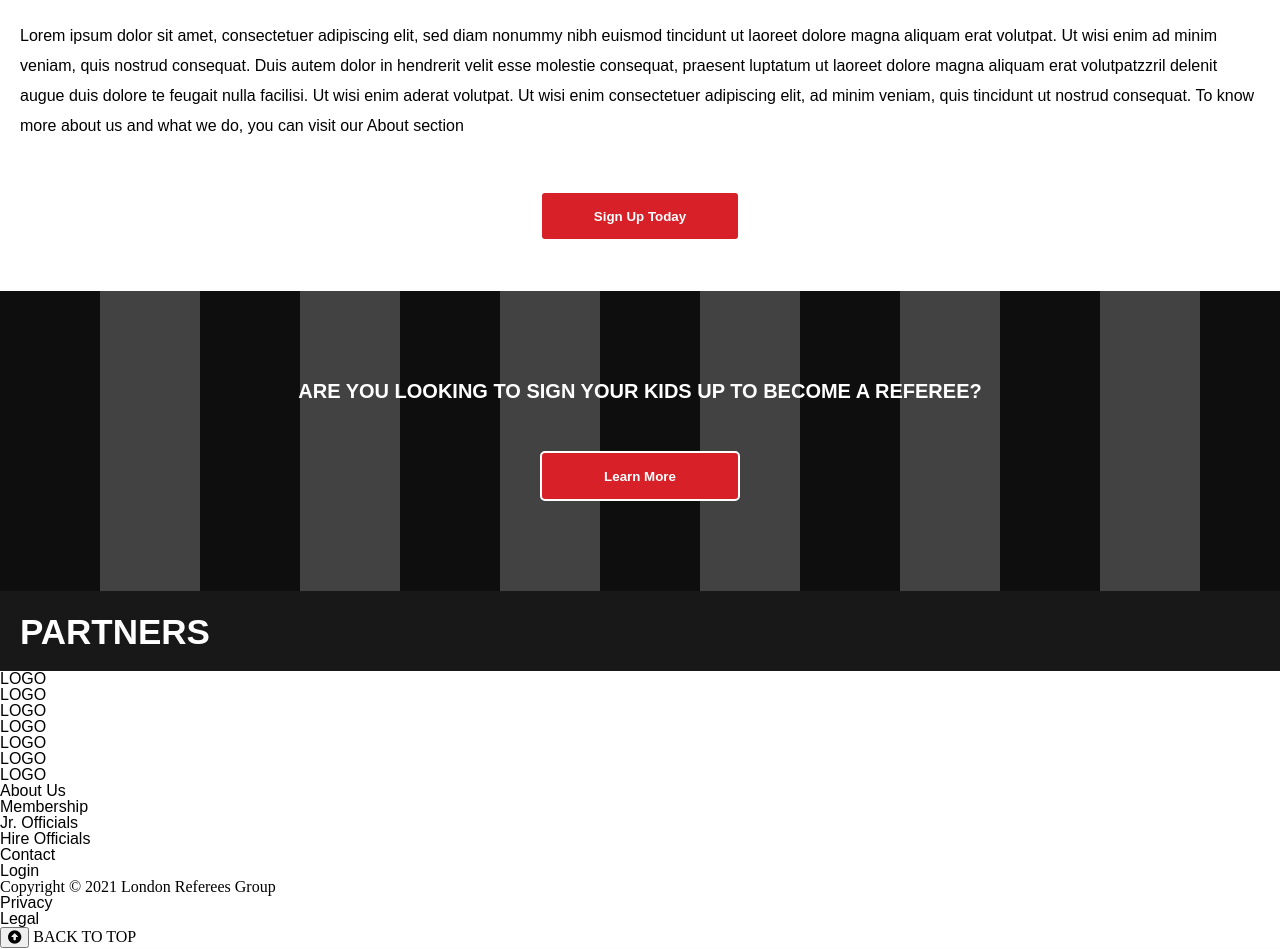
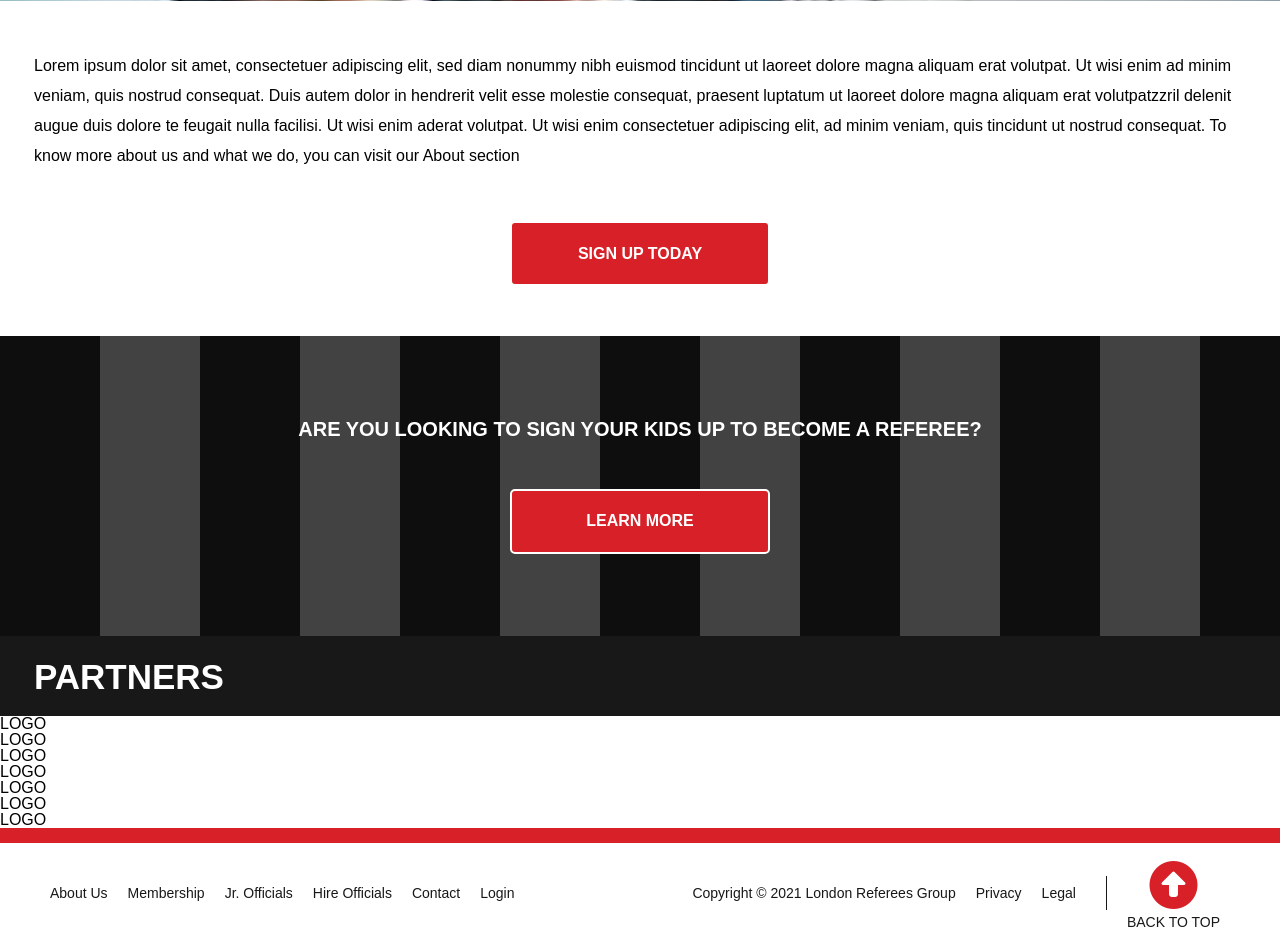
Before and after one commit to selenaelisewells/LRG_site_build, a PHP site: page /index.php in a window 1280 px wide. Shown: the part 3712-4661 px from the top of the page. Run offline with PHP 8.4, Linux system fonts and the light colour scheme; some libraries are stand-ins or nearby versions.

Commit message:
hero responsive styles complete

```diff
--- a/sass/modules/_button.scss
+++ b/sass/modules/_button.scss
@@ -1,11 +1,13 @@
 .button {
     background-color: $main-red;
     color: white;
-    text-transform: capitalize;
+    text-transform: uppercase;
     border: 2px solid $main-white;
     padding: 15px;
     border-radius: 5px;
     font-weight: bold;
-    width: 200px;
-    height: 50px;
+    width: 260px;
+    height: 65px;
+    font-size: 1rem;
+    cursor: pointer;
 }
--- a/sass/modules/_footer.scss
+++ b/sass/modules/_footer.scss
@@ -1,49 +1,51 @@
-// .footerWrap {
-//     font-family: $main-font;
-//     font-size: 14px;
-//     justify-content: center;
-//     width: 100%;
-//     display: flex;
-//     background-color: $main-white;
-//     color: $main-black;
-//     height: 100px;
-//     border-top: 15px solid $main-red;
-//     li:hover {
-//         color: $main-red;
-//     }
-//     .footerContainer {
-//         width: 100%;
-//         max-width: $max-page-width;
-//         display: flex;
-//         align-items: center;
-//         justify-content: space-between;
-//         .footerNav,
-//         .legalNav {
-//             display: flex;
-//             li {
-//                 padding: 10px;
-//             }
-//         }
-//         .backToTop {
-//             display: flex;
-//             flex-direction: column;
-//             padding: 20px;
-//             .toTopBtn {
-//                 color: $main-red;
-//                 background: none;
-//                 border: none;
-//                 font-size: 3rem;
-//                 cursor: pointer;
-//                 //padding-left: 40px;
-//                 //margin-top: -80px;
-//             }
-//         }
-//         .legalNavWrap {
-//             margin-left: auto;
-//             .legalNav {
-//                 border-right: 1px solid $main-black;
-//                 padding-right: 20px;
-//             }
-//         }
-//     }
-// }
+@media(min-width: 800px) {
+    .footerWrap {
+        font-family: $main-font;
+        font-size: 14px;
+        justify-content: center;
+        width: 100%;
+        display: flex;
+        background-color: $main-white;
+        color: $main-black;
+        height: 100px;
+        border-top: 15px solid $main-red;
+        li:hover {
+            color: $main-red;
+        }
+        .footerContainer {
+            width: 100%;
+            max-width: $max-page-width-lg;
+            display: flex;
+            align-items: center;
+            justify-content: space-between;
+            .footerNav,
+            .legalNav {
+                display: flex;
+                li {
+                    padding: 10px;
+                }
+            }
+            .backToTop {
+                display: flex;
+                flex-direction: column;
+                padding: 20px;
+                .toTopBtn {
+                    color: $main-red;
+                    background: none;
+                    border: none;
+                    font-size: 3rem;
+                    cursor: pointer;
+                    //padding-left: 40px;
+                    //margin-top: -80px;
+                }
+            }
+            .legalNavWrap {
+                margin-left: auto;
+                .legalNav {
+                    border-right: 1px solid $main-black;
+                    padding-right: 20px;
+                }
+            }
+        }
+    }
+}
--- a/sass/modules/_hero.scss
+++ b/sass/modules/_hero.scss
@@ -10,9 +10,17 @@
         flex-direction: column;
         justify-content: center;
         align-items: center;
+        box-sizing: border-box;
         .heroTextWrap {
-            @include global-margin;
+            box-sizing: border-box;
+            width: 100%;
+            margin: 0 34px;
             max-width: $max-page-width-lg;
+            width: 100%;
+            padding: 20px;
+            // @media(min-width: 770px) {
+            //     //align-self: flex-start;
+            // }
             .heroTitle {
                 font-size: $hero-title;
                 color: $main-white;
--- a/sass/modules/_mixins.scss
+++ b/sass/modules/_mixins.scss
@@ -23,7 +23,7 @@
 }
 
 @mixin global-margin {
-    margin: 0 20px;
+    margin: 0 34px;
 }
 
 // h1 {
```
Also changed, not shown: css/main.css, 1 other file.
